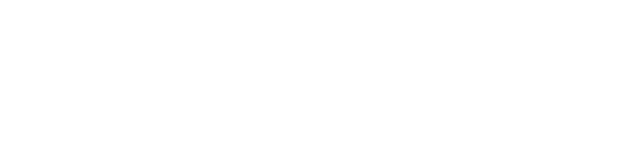
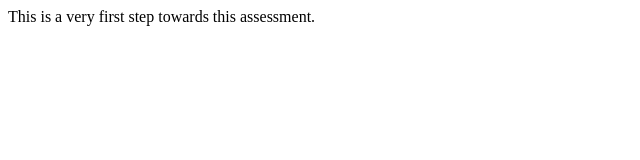
Before and after one commit to manseegupta8226/GEMS, a plain HTML site: page index.html in a window 1280 px wide. Shown: the whole page, without its empty margins (0-640 px from the left). Drawn offline with Linux system fonts and the light colour scheme.

Commit message:
Update index.html

```diff
--- a/index.html
+++ b/index.html
@@ -1 +1,3 @@
-<html><head></head><body></body></html>
+<html><head></head><body>
+  This is a very first step towards this assessment.
+</body></html>
```
